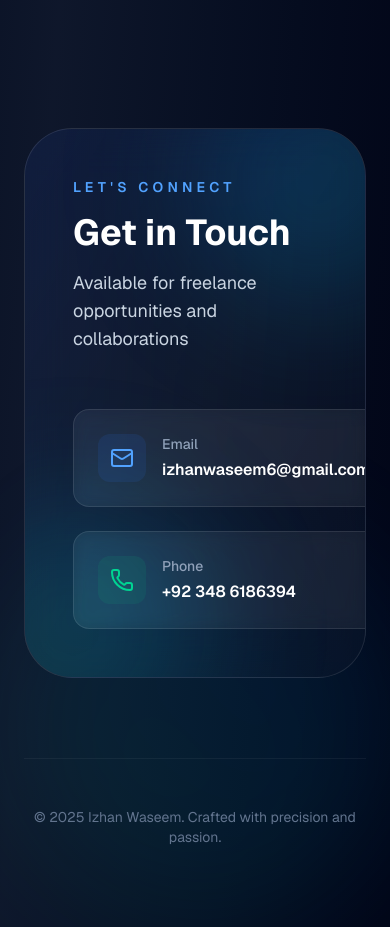
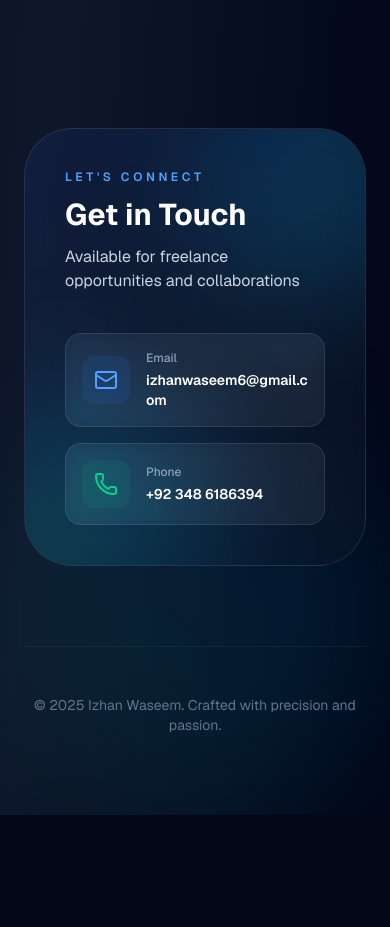
Before and after one commit to izhanwk/Portfolio-Website, a Next.js app: page / in a window 390 px wide. Shown: the part 5120-6047 px from the top of the page. After the commit the page ends 5935 px from the top, so only its background shows below. Built offline with nearby package versions, Linux system fonts and the light colour scheme.

Commit message:
responsive

```diff
--- a/app/page.js
+++ b/app/page.js
@@ -301,35 +301,50 @@ export default function App() {
 
         <section
           id="contact"
-          className="relative overflow-hidden rounded-[3rem] border border-white/10 bg-gradient-to-br from-blue-900/20 via-slate-800/40 to-slate-900/40 p-12 backdrop-blur-xl sm:p-16"
+          className="relative overflow-hidden rounded-[3rem] border border-white/10
+  bg-gradient-to-br from-blue-900/20 via-slate-800/40 to-slate-900/40
+  p-10 sm:p-12 lg:p-16 backdrop-blur-xl"
         >
-          <div className="absolute -right-20 -top-20 h-64 w-64 rounded-full bg-gradient-to-br from-blue-500/20 to-cyan-500/20 blur-3xl" />
-          <div className="absolute -bottom-20 -left-20 h-64 w-64 rounded-full bg-gradient-to-tr from-emerald-500/20 to-blue-500/20 blur-3xl" />
+          <div
+            className="absolute -right-20 -top-20 h-64 w-64 rounded-full
+    bg-gradient-to-br from-blue-500/20 to-cyan-500/20 blur-3xl"
+          />
+
+          <div
+            className="absolute -bottom-20 -left-20 h-64 w-64 rounded-full
+    bg-gradient-to-tr from-emerald-500/20 to-blue-500/20 blur-3xl"
+          />
 
           <div className="relative space-y-8">
-            <div className="space-y-4">
-              <p className="text-sm font-semibold uppercase tracking-[0.3em] text-blue-400">
+            <div className="space-y-3">
+              <p className="text-xs sm:text-sm font-semibold uppercase tracking-[0.3em] text-blue-400">
                 Let's Connect
               </p>
-              <h2 className="text-4xl font-bold text-white sm:text-5xl">
+
+              <h2 className="text-3xl sm:text-5xl font-bold text-white">
                 Get in Touch
               </h2>
-              <p className="max-w-2xl text-lg text-slate-300">
+
+              <p className="max-w-2xl text-base sm:text-lg text-slate-300">
                 Available for freelance opportunities and collaborations
               </p>
             </div>
 
-            <div className="grid gap-6 sm:grid-cols-2 pt-6">
+            <div className="grid gap-4 sm:gap-6 sm:grid-cols-2 pt-2 sm:pt-6">
               <a
                 href="mailto:izhanwaseem6@gmail.com"
-                className="group flex items-center gap-4 rounded-2xl border border-white/10 bg-white/5 p-6 backdrop-blur-sm transition-all duration-300 hover:border-white/20 hover:bg-white/10"
+                className="group flex items-center gap-4 rounded-2xl border border-white/10
+        bg-white/5 p-4 sm:p-6 backdrop-blur-sm transition-all duration-300
+        hover:border-white/20 hover:bg-white/10"
               >
                 <div className="rounded-xl bg-blue-500/10 p-3 transition-colors group-hover:bg-blue-500/20">
                   <Mail className="h-6 w-6 text-blue-400" />
                 </div>
                 <div className="flex-1">
-                  <p className="text-sm font-medium text-slate-400">Email</p>
-                  <p className="mt-1 font-semibold text-white">
+                  <p className="text-xs sm:text-sm font-medium text-slate-400">
+                    Email
+                  </p>
+                  <p className="mt-1 font-semibold text-white break-all text-sm sm:text-base">
                     izhanwaseem6@gmail.com
                   </p>
                 </div>
@@ -337,14 +352,18 @@ export default function App() {
 
               <a
                 href="tel:+923486186394"
-                className="group flex items-center gap-4 rounded-2xl border border-white/10 bg-white/5 p-6 backdrop-blur-sm transition-all duration-300 hover:border-white/20 hover:bg-white/10"
+                className="group flex items-center gap-4 rounded-2xl border border-white/10
+        bg-white/5 p-4 sm:p-6 backdrop-blur-sm transition-all duration-300
+        hover:border-white/20 hover:bg-white/10"
               >
                 <div className="rounded-xl bg-emerald-500/10 p-3 transition-colors group-hover:bg-emerald-500/20">
                   <Phone className="h-6 w-6 text-emerald-400" />
                 </div>
                 <div className="flex-1">
-                  <p className="text-sm font-medium text-slate-400">Phone</p>
-                  <p className="mt-1 font-semibold text-white">
+                  <p className="text-xs sm:text-sm font-medium text-slate-400">
+                    Phone
+                  </p>
+                  <p className="mt-1 font-semibold text-white text-sm sm:text-base">
                     +92 348 6186394
                   </p>
                 </div>
```
